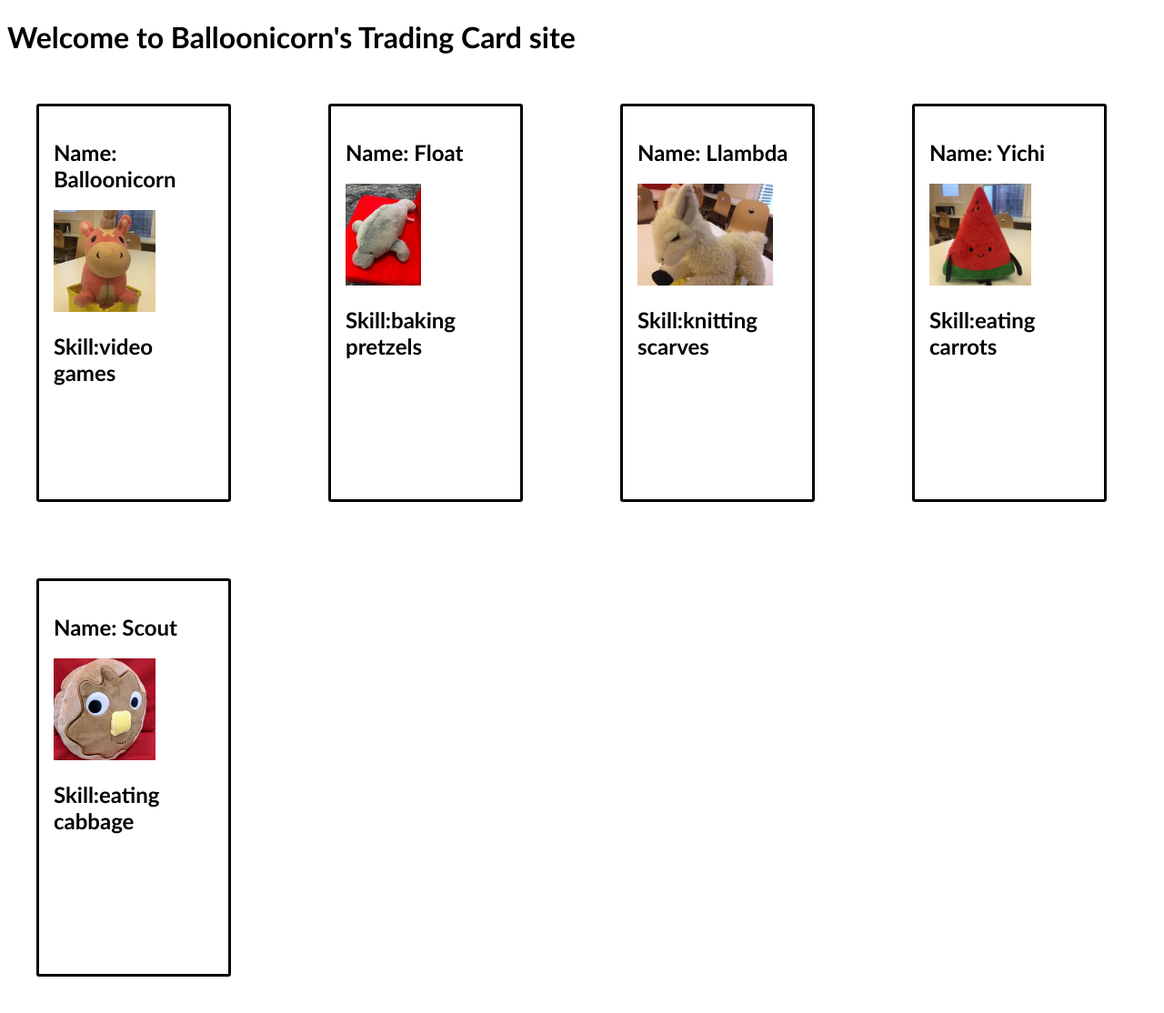
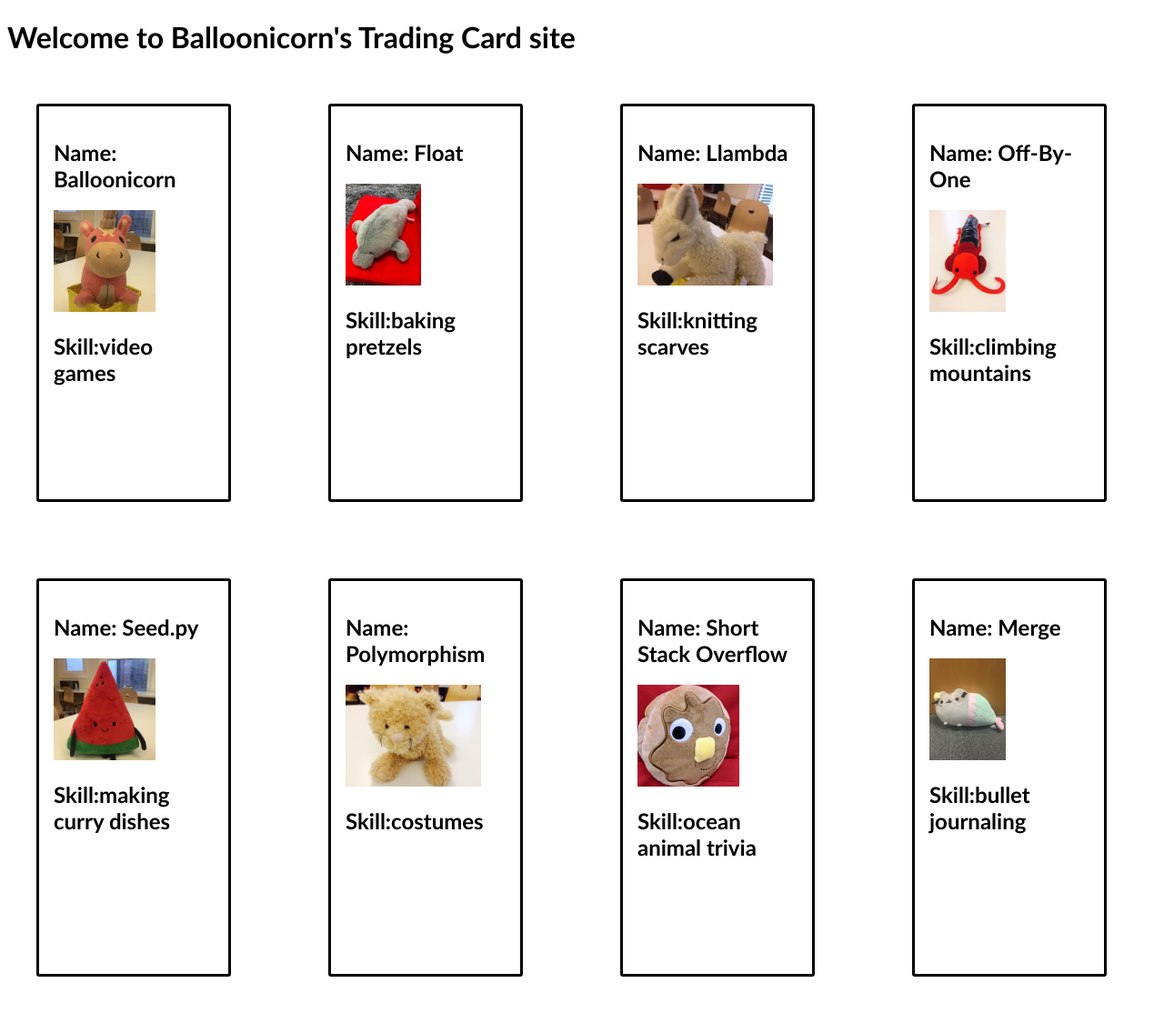
Before and after one commit to scoutmcfall/react-trading-cards, a Flask app: page /cards in a window 1280 px wide. Shown: the whole page at 91% size. Run offline with Flask 2, Linux system fonts and the light colour scheme; some libraries are stand-ins or nearby versions.

Commit message:
finish loop in jsx file

```diff
--- a/static/js/tradingCard.jsx
+++ b/static/js/tradingCard.jsx
@@ -1,10 +1,60 @@
 'use strict';
 
+// const tradingCardData = [
+//   {
+//     name: 'Balloonicorn',
+//     skill: 'video games',
+//     imgUrl: '/static/img/balloonicorn.jpg',
+//   },
+// ];
 const tradingCardData = [
   {
-    name: 'Balloonicorn',
-    skill: 'video games',
-    imgUrl: '/static/img/balloonicorn.jpg',
+    name: "Balloonicorn",
+    skill: "video games",
+    imgUrl: "/static/img/balloonicorn.jpg",
+    cardId: 1,
+  },
+  {
+    name: "Float",
+    skill: "baking pretzels",
+    imgUrl: "/static/img/float.jpg",
+    cardId: 2,
+  },
+  {
+    name: "Llambda",
+    skill: "knitting scarves",
+    imgUrl: "/static/img/llambda.jpg",
+    cardId: 3,
+  },
+  {
+    name: "Off-By-One",
+    skill: "climbing mountains",
+    imgUrl: "/static/img/off-by-one.jpeg",
+    cardId: 4,
+  },
+  {
+    name: "Seed.py",
+    skill: "making curry dishes",
+    imgUrl: "/static/img/seedpy.jpeg",
+    cardId: 5,
+  },
+  {
+    name: "Polymorphism",
+    skill: "costumes",
+    imgUrl: "/static/img/polymorphism.jpeg",
+    cardId: 6,
+  },
+  {
+    name: "Short Stack Overflow",
+    skill: "ocean animal trivia",
+    imgUrl: "/static/img/shortstack-overflow.jpeg",
+    cardId: 7,
+  },
+  {
+    name: "Merge",
+    skill: "bullet journaling",
+    imgUrl: "/static/img/merge.png",
+    cardId: 8,
   },
 ];
 
@@ -18,27 +68,28 @@ function TradingCard(props) {
   );
 }
 
-ReactDOM.render(
-  <TradingCard name="Balloonicorn" skill="video games" imgUrl="/static/img/balloonicorn.jpg" />,
-  document.querySelector('#balloonicorn')
-);
+//ReactDOM.render(
+  //<TradingCard name="Balloonicorn" skill="video games" imgUrl="/static/img/balloonicorn.jpg" />,
+  //document.querySelector('#balloonicorn')
+//);
 
-ReactDOM.render(
-  <TradingCard name="Float" skill="baking pretzels" imgUrl="/static/img/float.jpg" />,
-  document.querySelector('#float')
-);
+function TradingCardContainer() {
+  const tradingCards = [];
 
-ReactDOM.render(
-  <TradingCard name="Llambda" skill="knitting scarves" imgUrl="/static/img/llambda.jpg" />,
-  document.querySelector('#llambda')
-);
+  for (const currentCard of tradingCardData) {
+    tradingCards.push(
+      <TradingCard
+        name={currentCard.name}
+        skill={currentCard.skill}
+        imgUrl={currentCard.imgUrl}
+      />
+    );
+  }
 
-ReactDOM.render(
-  <TradingCard name="Yichi" skill="eating carrots" imgUrl="/static/img/seedpy.jpeg" />,
-  document.querySelector('#yichi')
-);
-
-ReactDOM.render(
-  <TradingCard name="Scout" skill="eating cabbage" imgUrl="/static/img/shortstack-overflow.jpeg" />,
-  document.querySelector('#scout')
-);
+  return (
+    <React.Fragment>
+      {tradingCards}
+    </React.Fragment>
+  );
+}
+ReactDOM.render(<TradingCardContainer />, document.querySelector("#all-cards"));
--- a/templates/cards.html
+++ b/templates/cards.html
@@ -8,21 +8,18 @@
 
 
 {% block body %}
-<div class="grid">
-  <!-- Mount Balloonicorn's card on to this element. -->
+<div id="all-cards" class="grid"></div>
+<!-- <div class="grid">
+  Mount Balloonicorn's card on to this element.
   <div id="balloonicorn"></div>
 
-  <!-- Mount Float's card on to this element. -->
+  Mount Float's card on to this element.
   <div id="float"></div>
 
-  <!-- Mount Llambda's card on to this element. -->
-  <div id="llambda"></div>
 
-  <!-- Mount 's card on to this element. -->
-  <div id="yichi"></div>
+  Mount 's card on to this element.
+  <div id="scout"></div>
 
-  <!-- Mount 's card on to this element. -->
-  <div id="scout"></div>
-</div>
+</div>  -->
 
 {% endblock %}
```
